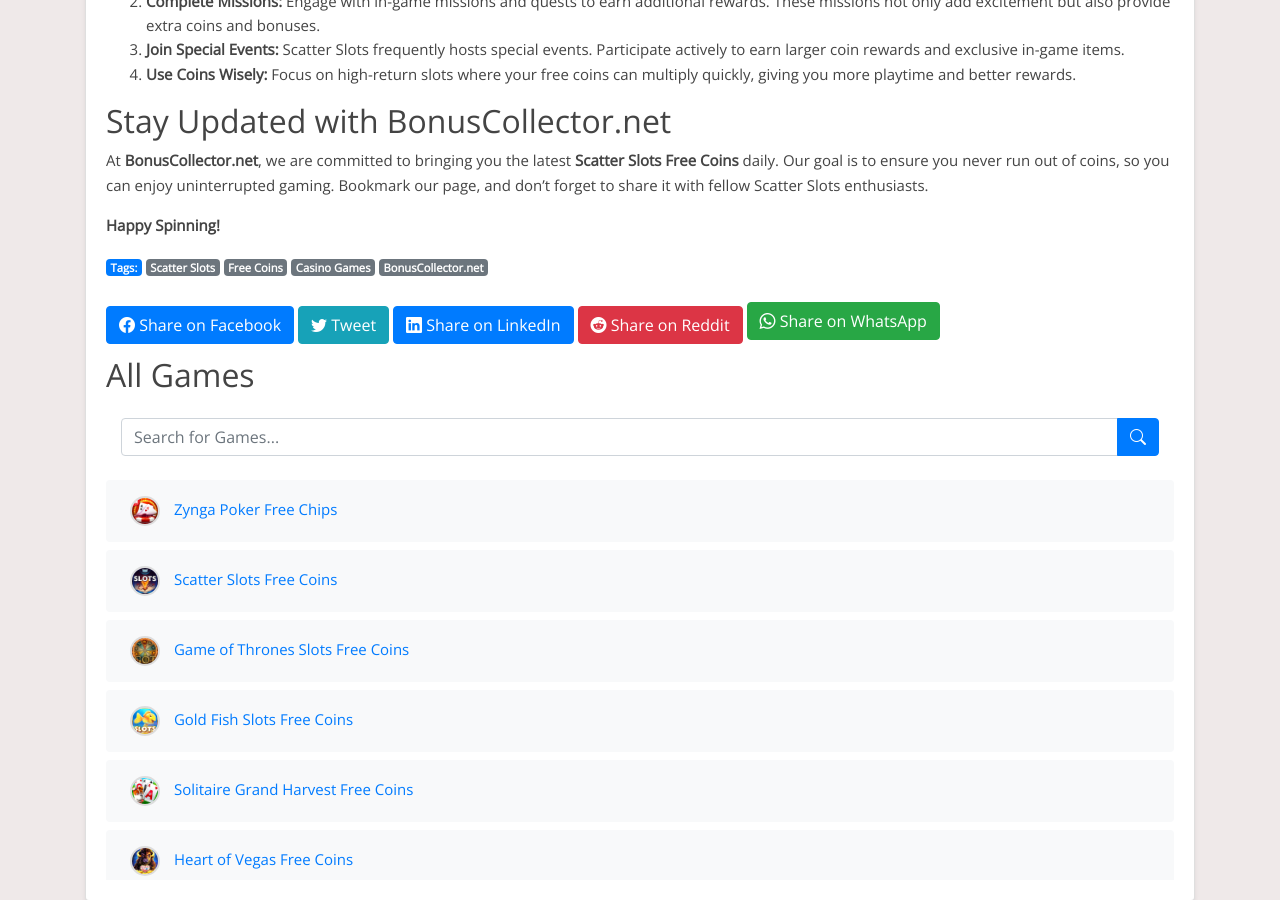
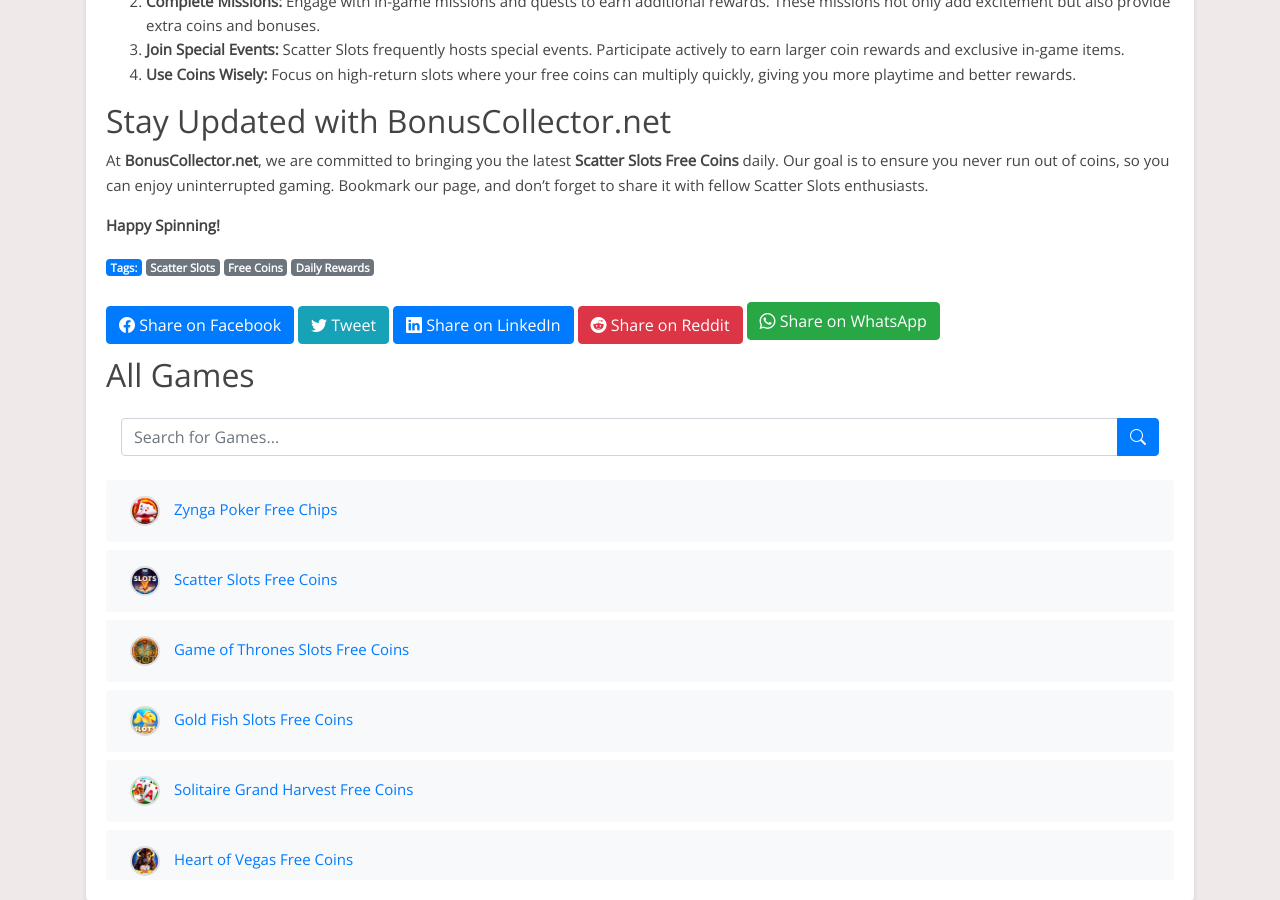
Before and after one commit to Prollad99/bs-net, a Jekyll site: the page built from _posts/2024-08-09-scatter-slots.md, in a window 1280 px wide and 900 px high, scrolled down 7939 px. Built offline with Jekyll 4.4.1, drawn with Linux system fonts in a browser that asks for light colours; nearby versions of some CDN libraries; comment, search, counter and statistics services are not loaded.

Commit message:
Update 2024-08-09-scatter-slots.md

```diff
--- a/_posts/2024-08-09-scatter-slots.md
+++ b/_posts/2024-08-09-scatter-slots.md
@@ -2,7 +2,7 @@
 layout: post
 title: "Scatter Slots Free Coins: Collect Daily Rewards"
 date: 2024-08-09
-tags: ["Scatter Slots", "Free Coins", "Casino Games", "BonusCollector.net"]
+tags: ["Scatter Slots", "Free Coins", "Daily Rewards"]
 author: BonusCollector.net
 description: "Discover the latest Scatter Slots Free Coins and how to maximize your rewards daily. Stay updated with BonusCollector.net for daily free coin links."
 lang: en
```
